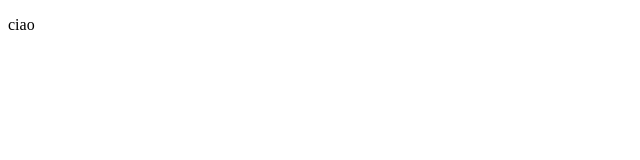
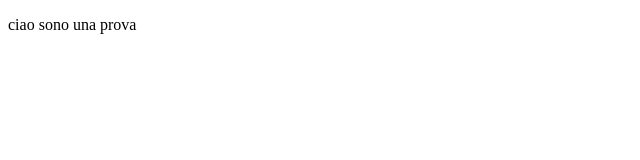
Before and after one commit to VeronicaVassallo/prova1, a plain HTML site: page index.html in a window 1280 px wide. Shown: the whole page, without its empty margins (0-640 px from the left). Drawn offline with Linux system fonts and the light colour scheme.

Commit message:
modifica paragrafo

```diff
--- a/index.html
+++ b/index.html
@@ -7,6 +7,6 @@
     <title>Document</title>
 </head>
 <body>
-    <p>ciao</p>
+    <p>ciao sono una prova</p>
 </body>
 </html>
```
